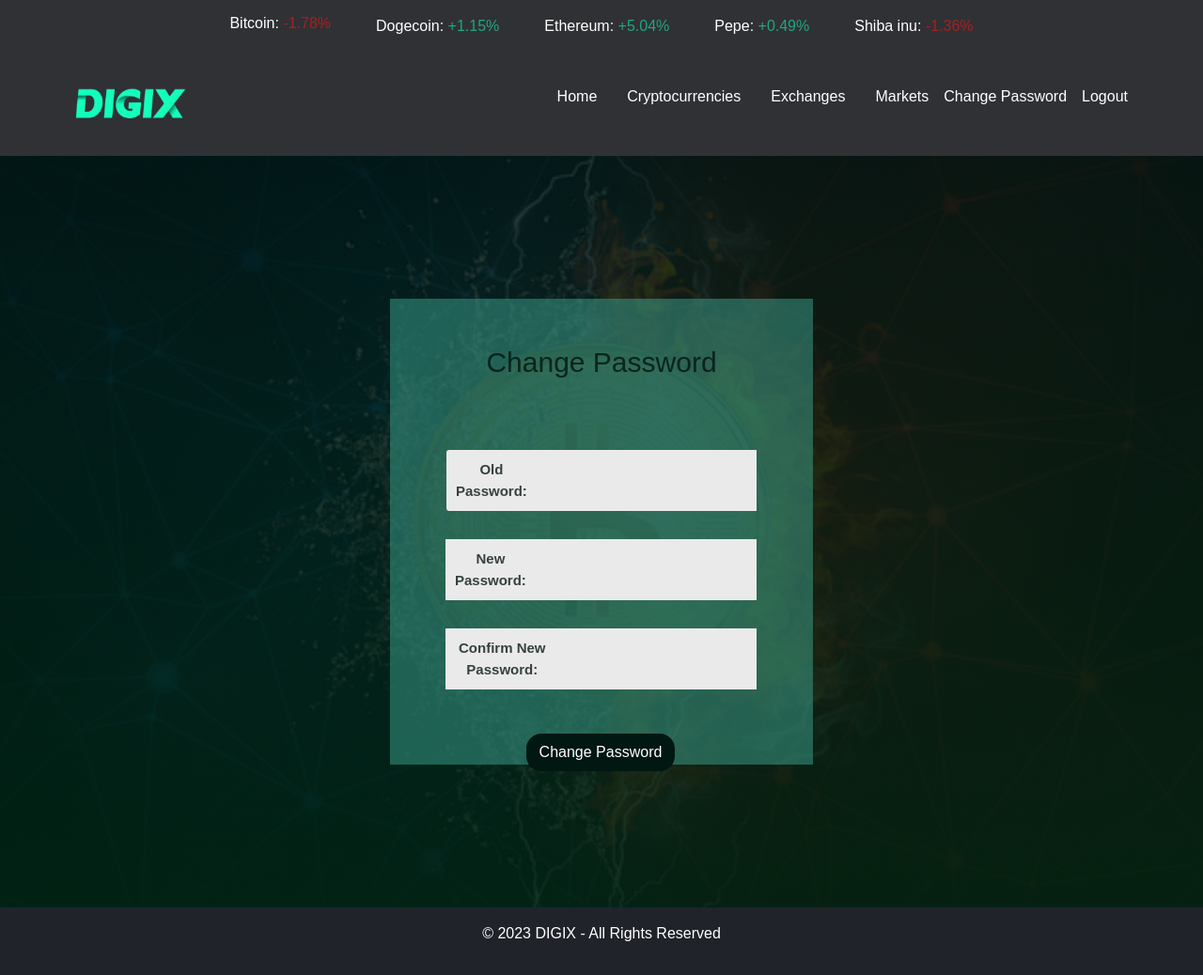
After one commit to RH0IS/DIGIX, a Django app: page /change_password/ in a window 1280 px wide. The commit adds this page. Shown: the whole page at 94% size. Run offline with Django 4.2, Linux system fonts and the light colour scheme; a user stored in the database is signed in; some libraries are stand-ins or nearby versions.

Commit message:
Ruchika Gohil | Main | Worked on the Change Password functionality

```diff
--- /dev/null
+++ b/authentication/templates/authentication/change_password.html
@@ -0,0 +1,62 @@
+{% extends 'coinmarketapp/base.html' %}
+{% load static %}
+
+{% block content %}
+<!DOCTYPE html>
+<html>
+<head>
+    <title>Login</title>
+    <link rel="stylesheet" type="text/css" href="{% static 'css/styles.css' %}">
+</head>
+<body>
+  <div class="login-container">
+    <div class="form-box">
+      <h1 id="title">Change Password</h1>
+
+      <!-- Display messages here -->
+      {% if messages %}
+        <div class="messages">
+          {% for message in messages %}
+            <p class="{{ message.tags }}">{{ message }}</p>
+          {% endfor %}
+        </div>
+      {% endif %}
+
+      <form method="post" action="{% url 'change_password' %}">
+        {% csrf_token %}
+        {% if error_message %}
+          <p class="error">{{ error_message }}</p>
+        {% endif %}
+        <div class="input-group">
+            {{ form.non_field_errors }}
+            {{ form.old_password.errors }}
+            <div class="input-field">
+                <label for="old_password">Old Password:</label>
+                <input type="password" name="old_password" id="old_password" required><br>
+                {{ form.old_password.errors }}
+            </div>
+
+            {{ form.new_password1.errors }}
+            <div class="input-field">
+                <label for="new_password">New Password:</label>
+                <input type="password" name="new_password1" id="new_password" required><br>
+                {{ form.new_password1.errors }}
+            </div>
+
+            {{ form.new_password2.errors }}
+            <div class="input-field">
+                <label for="confirm_new_password">Confirm New Password:</label>
+                <input type="password" name="new_password2" id="confirm_new_password" required><br>
+                {{ form.new_password2.errors }}
+            </div>
+
+            <div class="btn-field">
+                <button type="submit">Change Password</button>
+            </div>
+        </div>
+      </form>
+    </div>
+  </div>
+</body>
+</html>
+{% endblock content %}
--- a/authentication/urls.py
+++ b/authentication/urls.py
@@ -6,6 +6,7 @@ urlpatterns = [
     path('signup/', views.signup, name='signup'),
         path('login/', views.login_view, name='login'),
     path('logout/', views.custom_logout, name='logout'),
+        path('change_password/', views.change_password, name='change_password'),
 
     path('user_profile/', views.user_profile, name='user_profile'),
 ]
--- a/authentication/views.py
+++ b/authentication/views.py
@@ -4,6 +4,12 @@ from .forms import CustomUserCreationForm, UserProfileForm
 from django.shortcuts import render, redirect
 from .models import UserProfile
 from django.contrib import messages
+from django.contrib.auth import update_session_auth_hash
+from django.contrib.auth.forms import PasswordChangeForm
+from django.contrib.auth.decorators import login_required
+
+
+
 
 def signup(request):
     if request.method == 'POST':
@@ -51,3 +57,20 @@ def custom_logout(request):
         logout(request)
 
         return redirect('login')
+
+
+
+@login_required
+def change_password(request):
+    if request.method == 'POST':
+        form = PasswordChangeForm(request.user, request.POST)
+        if form.is_valid():
+            user = form.save()
+            update_session_auth_hash(request, user)
+            messages.success(request, 'Your password was successfully updated!')
+            return redirect('login')
+        else:
+            messages.error(request, 'Please correct the error below.')
+    else:
+        form = PasswordChangeForm(request.user)
+    return render(request, 'authentication/change_password.html', {'form': form})
--- a/templates/coinmarketapp/base.html
+++ b/templates/coinmarketapp/base.html
@@ -63,6 +63,8 @@
             <li><a href="#">Cryptocurrencies</a></li>
             <li><a href="#">Exchanges</a></li>
             <li><a href="#">Markets</a></li>
+            <a href="{% url 'change_password' %}">Change Password</a>
+
             <li><a href="{% url 'logout' %}">Logout</a></li>
             {% else %}
 
```
Also changed, not shown: authentication/static/css/styles.css (line endings or trailing spaces), db.sqlite3.
